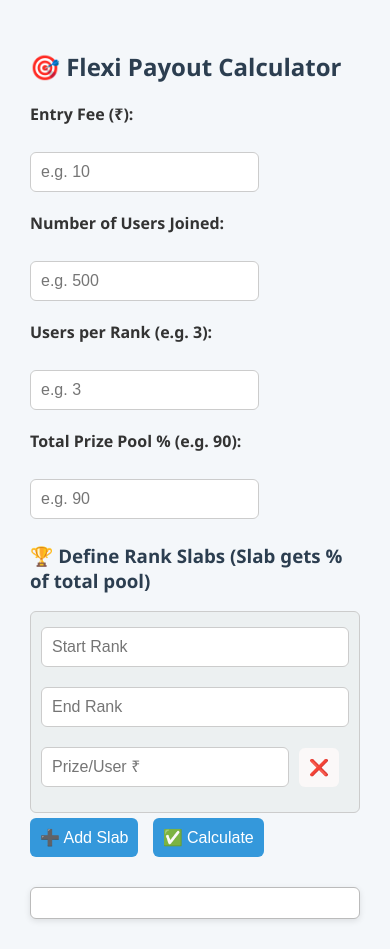
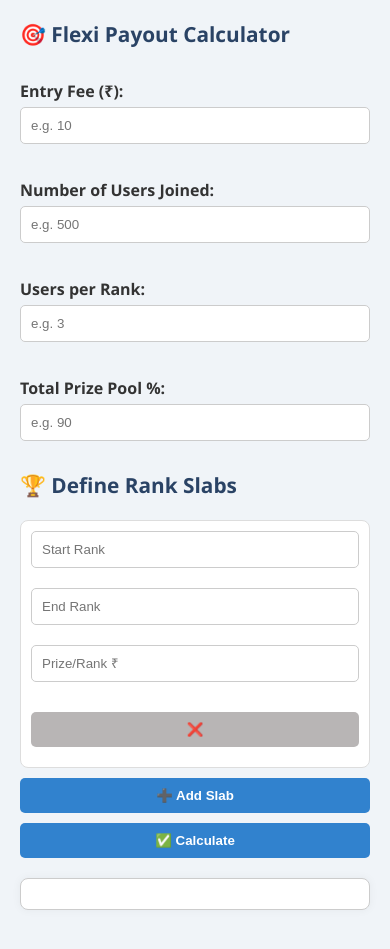
Before and after one commit to purna-kothapalli/flex-calculator, a plain HTML site: page index.html in a window 390 px wide. Both pictures are taken after a click on the button "➕ Add Slab". Drawn offline with Linux system fonts and the light colour scheme.

Commit message:
Update index.html

```diff
--- a/index.html
+++ b/index.html
@@ -1,66 +1,70 @@
 <!DOCTYPE html>
 <html lang="en">
-
 <head>
   <meta charset="UTF-8" />
   <title>⚡ Flexi Payout by % + Auto Ranks</title>
   <style>
     body {
-  font-family: 'Segoe UI', Tahoma, Geneva, Verdana, sans-serif;
-  padding: 30px;
-  max-width: 900px;
+      font-family: 'Segoe UI', sans-serif;
+      padding: 20px;
       margin: auto;
-  background-color: #f4f7fa;
+      background: #f0f4f8;
       color: #333;
+      max-width: 100%;
     }
 
     h2, h3 {
-  color: #2c3e50;
+      color: #2a4365;
+      margin-top: 0;
     }
 
-input, button {
+    label {
+      font-weight: 600;
+      display: block;
+      margin: 15px 0 5px;
+    }
+
+    input {
       padding: 10px;
-  margin: 5px 0;
-  font-size: 16px;
+      width: 100%;
+      max-width: 100%;
       border: 1px solid #ccc;
-  border-radius: 6px;
+      border-radius: 5px;
+      margin-bottom: 10px;
+      box-sizing: border-box;
+    }
+
+    input:focus {
+      border-color: #3182ce;
       outline: none;
     }
 
-input:focus {
-  border-color: #3498db;
+    .form-group {
+      display: flex;
+      flex-wrap: wrap;
+      gap: 10px;
+      margin-bottom: 20px;
+    }
+
+    .form-group > div {
+      flex: 1;
+      min-width: 180px;
     }
 
     button {
-  background-color: #3498db;
+      padding: 10px 15px;
+      margin: 10px 5px 0 0;
+      background-color: #3182ce;
       color: white;
       border: none;
+      border-radius: 5px;
       cursor: pointer;
-  margin-right: 10px;
-  transition: background-color 0.2s ease;
-  border-radius: 6px;
+      font-weight: 600;
+      transition: background-color 0.3s;
     }
 
     button:hover {
-  background-color: #2980b9;
-}
-
-button:active {
-  transform: scale(0.98);
-}
-
-label {
-  display: block;
-  margin-top: 15px;
-  font-weight: 600;
-}
-
-.slab-container {
-  margin-top: 15px;
-  padding: 10px;
-  background-color: #ecf0f1;
-  border: 1px solid #ccc;
-  border-radius: 6px;
+      background-color: #225ea8;
     }
 
     .slab-row {
@@ -72,53 +76,90 @@ label {
     }
 
     .slab-row input {
-  width: 130px;
-  flex: 1 1 130px;
+      flex: 1;
+      min-width: 100px;
     }
 
     .slab-row button {
-  background-color: #fbf8f8;
-  font-weight: bold;
-  color: white;
-  transition: background-color 0.2s ease;
+      background-color: #b8b5b5;
     }
 
     .slab-row button:hover {
-  background-color: #f7f3f3;
+      background-color: #c53030;
     }
 
+    .slab-container {
+      margin-top: 15px;
+      background-color: #fff;
+      padding: 10px;
+      border-radius: 8px;
+      border: 1px solid #ddd;
+    }
 
     .results {
-  font-family: 'Courier New', Courier, monospace;
+      font-family: monospace;
       white-space: pre-wrap;
-  background: #fff;
+      background: #ffffff;
       padding: 15px;
-  border: 1px solid #bbb;
-  border-radius: 6px;
-  margin-top: 25px;
-  max-height: 500px;
+      border: 1px solid #ccc;
+      border-radius: 8px;
+      margin-top: 20px;
+      max-height: 400px;
       overflow-y: auto;
-  box-shadow: 0 2px 6px rgba(0,0,0,0.1);
+      box-shadow: 0 0 10px rgba(0,0,0,0.05);
     }
 
+    @media screen and (max-width: 600px) {
+      h2, h3 {
+        font-size: 1.3rem;
+      }
+
+      button {
+        width: 100%;
+      }
+
+      .slab-row {
+        flex-direction: column;
+        align-items: stretch;
+      }
+
+      .slab-row input {
+        width: 100%;
+      }
+
+      .slab-row button {
+        width: 100%;
+      }
+    }
   </style>
 </head>
-
 <body>
 
   <h2>🎯 Flexi Payout Calculator</h2>
-    <label>Entry Fee (₹):</label><br>
-    <input type="number" id="entryFee" placeholder="e.g. 10"><br>
 
-    <label>Number of Users Joined:</label><br>
-    <input type="number" id="joinedUsers" placeholder="e.g. 500"><br>
-    <label>Users per Rank (e.g. 3):</label><br>
-    <input type="number" id="usersPerRank" placeholder="e.g. 3"><br>
+  <div class="form-group">
+    <div>
+      <label>Entry Fee (₹):</label>
+      <input type="number" id="entryFee" placeholder="e.g. 10">
+    </div>
 
-    <label>Total Prize Pool % (e.g. 90):</label><br>
-    <input type="number" id="prizePercent" placeholder="e.g. 90"><br>
+    <div>
+      <label>Number of Users Joined:</label>
+      <input type="number" id="joinedUsers" placeholder="e.g. 500">
+    </div>
 
-    <h3>🏆 Define Rank Slabs (Slab gets % of total pool)</h3>
+    <div>
+      <label>Users per Rank:</label>
+      <input type="number" id="usersPerRank" placeholder="e.g. 3">
+    </div>
+
+    <div>
+      <label>Total Prize Pool %:</label>
+      <input type="number" id="prizePercent" placeholder="e.g. 90">
+    </div>
+  </div>
+
+  <h3>🏆 Define Rank Slabs</h3>
   <div id="slabContainer" class="slab-container"></div>
   <button onclick="addSlab()">➕ Add Slab</button>
   <button onclick="calculate()">✅ Calculate</button>
@@ -134,8 +175,7 @@ label {
       row.innerHTML = `
         <input type="number" placeholder="Start Rank" class="startRank" />
         <input type="number" placeholder="End Rank" class="endRank" />
-        <input type="number" placeholder="Prize/User ₹" class="userPrize" />
-
+        <input type="number" placeholder="Prize/Rank ₹" class="prize" />
         <button onclick="this.parentElement.remove()">❌</button>
       `;
 
@@ -154,63 +194,54 @@ label {
         isNaN(prizePercent) || prizePercent <= 0 || prizePercent > 100 ||
         isNaN(usersPerRank) || usersPerRank <= 0
       ) {
-    alert("Please enter valid inputs.");
+        alert("Please enter valid values for all inputs.");
         return;
       }
 
+      const maxRanks = Math.floor(joinedUsers / usersPerRank);
       const totalCollection = entryFee * joinedUsers;
-  const prizePool = (prizePercent / 100) * totalCollection;
-  const maxRanks = Math.floor(joinedUsers / usersPerRank);
+      const actualPrizePool = (prizePercent / 100) * totalCollection;
 
       const slabRows = document.querySelectorAll('.slab-row');
       let baseRanks = [];
-  let totalPrizeUsed = 0;
 
       for (let row of slabRows) {
         const start = parseInt(row.querySelector('.startRank').value);
         const end = parseInt(row.querySelector('.endRank').value);
-    const prizePerUser = parseFloat(row.querySelector('.userPrize').value);
+        const prize = parseFloat(row.querySelector('.prize').value);
 
-    if (
-      isNaN(start) || isNaN(end) || isNaN(prizePerUser) ||
-      start <= 0 || end < start || prizePerUser <= 0
-    ) {
-      alert("Please check your slab inputs.");
+        if (isNaN(start) || isNaN(end) || isNaN(prize) || start <= 0 || end < start || prize <= 0) {
+          alert("Please check your rank slab inputs.");
           return;
         }
 
-    const numRanks = end - start + 1;
-
         for (let i = start; i <= end; i++) {
-      if (i > joinedUsers) break;
-      baseRanks.push({ rank: i, prize: prizePerUser });
-      totalPrizeUsed += prizePerUser;
+          baseRanks.push({ rank: i, prize });
         }
       }
 
-  baseRanks = baseRanks.slice(0, maxRanks);
+      baseRanks = baseRanks
+        .filter(r => r.rank <= joinedUsers)
+        .slice(0, maxRanks);
 
       if (baseRanks.length === 0) {
-    alert(`No valid ranks — only ${joinedUsers} users joined.`);
+        alert(`No ranks available — only ${joinedUsers} users joined.`);
         return;
       }
 
-  if (totalPrizeUsed > prizePool) {
-    alert(`⚠️ Total Prize Used (₹${totalPrizeUsed.toFixed(2)}) exceeds Prize Pool (₹${prizePool.toFixed(2)}).`);
-    return;
-  }
+      const totalBase = baseRanks.reduce((sum, r) => sum + r.prize, 0);
+      const multiplier = actualPrizePool / totalBase;
 
-  let output = `🎟️ Entry Fee: ₹${entryFee}\n👥 Joined Users: ${joinedUsers}\n📊 Prize Pool %: ${prizePercent}%\n🏆 Max Ranks Paid: ${maxRanks}\n💰 Total Collection: ₹${totalCollection.toFixed(2)}\n🎁 Prize Pool Used: ₹${totalPrizeUsed.toFixed(2)}\n\n📈 Rank-wise Payouts:\n`;
+      let output = `🎟️ Entry Fee: ₹${entryFee}\n👥 Joined Users: ${joinedUsers}\n👤 Users per Rank: ${usersPerRank}\n🏆 Max Ranks Paid: ${maxRanks}\n📊 Prize Pool %: ${prizePercent}%\n💰 Total Collection: ₹${totalCollection.toFixed(2)}\n🎁 Prize Pool Used: ₹${actualPrizePool.toFixed(2)}\n\n📈 Rank-wise Payouts:\n`;
 
       baseRanks.forEach(r => {
-    output += `Rank ${r.rank}: ₹${r.prize.toFixed(2)}\n`;
+        const scaled = Math.floor(r.prize * multiplier * 100) / 100;
+        output += `Rank ${r.rank}: ₹${scaled}\n`;
       });
 
       document.getElementById('output').innerHTML = output;
     }
-
   </script>
 
 </body>
-
 </html>
```
Lines whose indentation alone changed are shown as unchanged.
